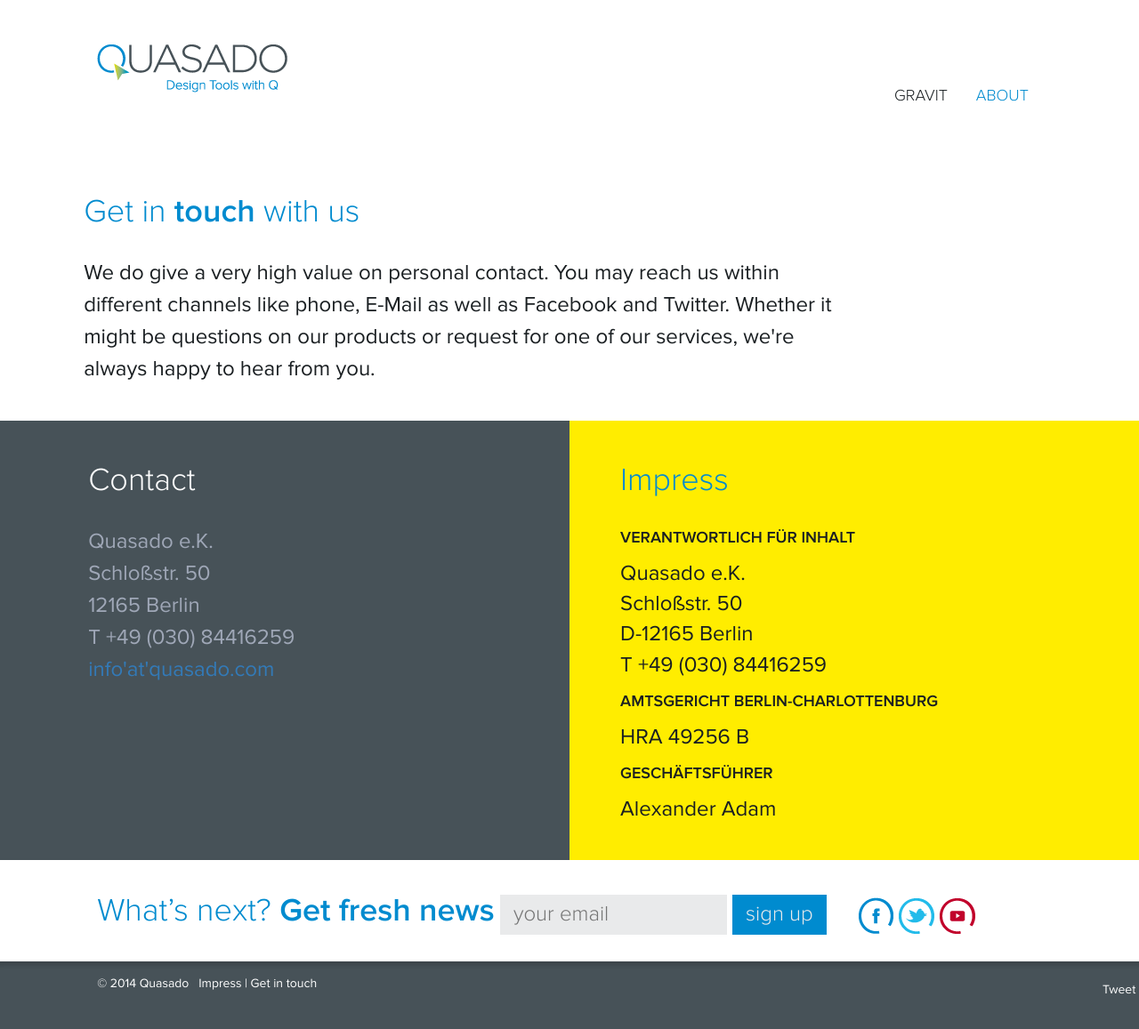
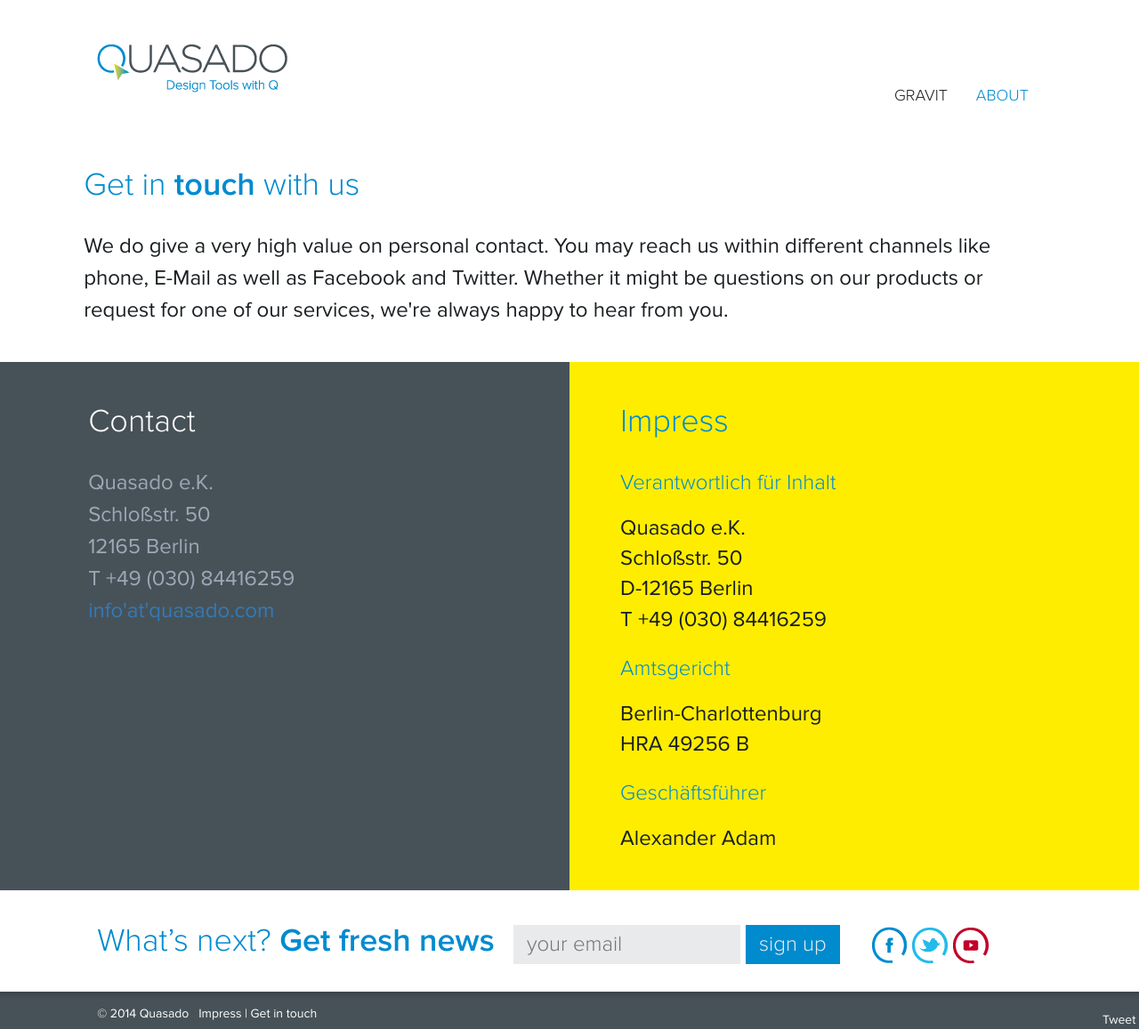
Before and after one commit to quasado/quasado.github.io, a Jekyll site: the page built from company/contact.html, in a window 1280 px wide. Shown: the whole page at 89% size. Built offline with Jekyll 4.4.1, drawn with Linux system fonts in a browser that asks for light colours; nearby versions of some CDN libraries; comment, search, counter and statistics services are not loaded; before the commit the page ends 1123 px from its top, so only the background shows below that; grey boxes are pictures that could not be loaded.

Commit message:
Fixing some design issues

```diff
--- a/company/contact.html
+++ b/company/contact.html
@@ -28,7 +28,7 @@
 // --> </script>
 
 <div class="row">
-    <div class="col-md-8 col-md-offset-1 box box-mg">
+    <div class="col-md-10 col-md-offset-1 box box-mg">
         <h1>Get in <strong>touch</strong> with us</h1>
         <p>We do give a very high value on personal contact. You may reach us within different channels like phone, E-Mail as well as Facebook and Twitter. Whether it might be questions on our products or request for one of our services, we're always happy to hear from you.</p>
     </div>
@@ -53,21 +53,21 @@
         <div class="row">
             <div class="col-md-8 col-md-offset-1">
                 <h1>Impress</h1>
-                <h4>VERANTWORTLICH FÜR INHALT</h4>
+                <h2>Verantwortlich für Inhalt</h2>
                 Quasado e.K.<br/>
                 Schloßstr. 50<br/>
                 D-12165 Berlin<br/>
                 T +49 (030) 84416259<br/>
                 </p>
                 <p>
-                <h4>AMTSGERICHT BERLIN-CHARLOTTENBURG</h4>
+                <h2>Amtsgericht</h2>
+                Berlin-Charlottenburg<br/>
                 HRA 49256 B
                 </p>
                 <p>
-                <h4>GESCHÄFTSFÜHRER</h4>
+                <h2>Geschäftsführer</h2>
                 Alexander Adam
                 </p>
-
             </div>
         </div>
     </div>
--- a/company/index.html
+++ b/company/index.html
@@ -5,7 +5,7 @@
 jumbotron: <img class="img-responsive" src="resources/images/jumbotron.png" alt="" />
 ---
 <div class="row">
-    <div class="col-md-8 col-md-offset-1 box box-mg">
+    <div class="col-md-10 col-md-offset-1 box box-mg">
         <h1><strong>Thinking beyond</strong> the box</h1>
         <p>Quasado was founded in 2011 with focus on design and web based applications featuring bleeding edge technology. Our credo: simplicity is not an easy but a good thing. We believe in the efficiency of slim interfaces combined with modern technologies of open standards.</p>
     </div>
@@ -33,12 +33,12 @@
         <div class="row">
             <div class="col-md-8 col-md-offset-1">
                 <h1>Our <strong>Motivation</strong></h1>
-                <p style="font-size:36px;line-height:1em;color:#008bcf">When there’s something we love more than our own products & services, then it is about sharing all of our knowledge and technologies with open minded people.</p>
+                <h1 style="line-height: 1em">When there’s something we love more than our own products & services, then it is about sharing all of our knowledge and technologies with open minded people.</h1>
             </div>
         </div>
     </div>
 </div>
-
+<a name="services"></a>
 <div class="row box-light box-mg">
     <div class="col-md-6">
         <div class="row">
--- a/gravit/resources/stylesheets/styles.css
+++ b/gravit/resources/stylesheets/styles.css
@@ -61,7 +61,6 @@
 }
 .box-light h2 {
     color: #475258;
-    font-family: 'proxima_nova_rgregular';
 }
 
 /** Colored Box */
--- a/index.html
+++ b/index.html
@@ -4,9 +4,10 @@
 jumbotron: <img class="img-responsive" src="/home/resources/images/jumbotron.png" alt="" />
 ---
 <div class="row">
-    <div class="col-md-8 col-md-offset-1 box box-mg">
+    <div class="col-md-10 col-md-offset-1 box box-mg">
+        <a href="/gravit"><img src="/home/resources/images/gravit.png" style="float: right;margin: 45px 0px 0px 30px"></a>
         <h1>Q stands for <strong>new values</strong></h1>
-        <p>We develop design tools and technologies for the next big thing. With joy of use and fluent workflow concepts aligned with the needs of the user and not dictated by technological requirements. Thus we create alternatives that bring new values to the user’s everyday life.</p>
+        <p>We develop <a href="/gravit">design tools</a> and <a href="/company/#services">technologies</a> for the next big thing. With joy of use and fluent workflow concepts aligned with the needs of the user and not dictated by technological requirements. Thus we create alternatives that bring new values to the user’s everyday life.</p>
     </div>
 </div>
 
--- a/resources/stylesheets/styles.css
+++ b/resources/stylesheets/styles.css
@@ -31,18 +31,17 @@
 }
 
 h1, h2, h3, h4, h5, h6 {
-    font-family: 'proxima_nova_ltsemibold';
+    font-family: 'proxima_nova_ltlight';
     font-weight: normal;
     line-height: 1.5em;
 }
 
 h1 {
-    font-family: 'proxima_nova_ltlight';
     font-size: 36px;
     margin-bottom: 24px;
 }
 
-h1 strong {
+strong {
     font-family: 'proxima_nova_ltsemibold';
 }
 
@@ -102,7 +101,7 @@
 }
 
 .header {
-    padding: 50px 0px;
+    padding: 50px 0px 20px 0px;
 }
 
 .header .nav li a {
@@ -144,6 +143,7 @@
 .footer input[type="email"] {
     background: #e9eaeb;
     color: #9fa7b7;
+    margin-left: 15px;
 }
 
 .footer input[type="submit"] {
```
Also changed, not shown: gravit/index.html (+6 -4 lines), home/resources/images/gravit.png (added).
